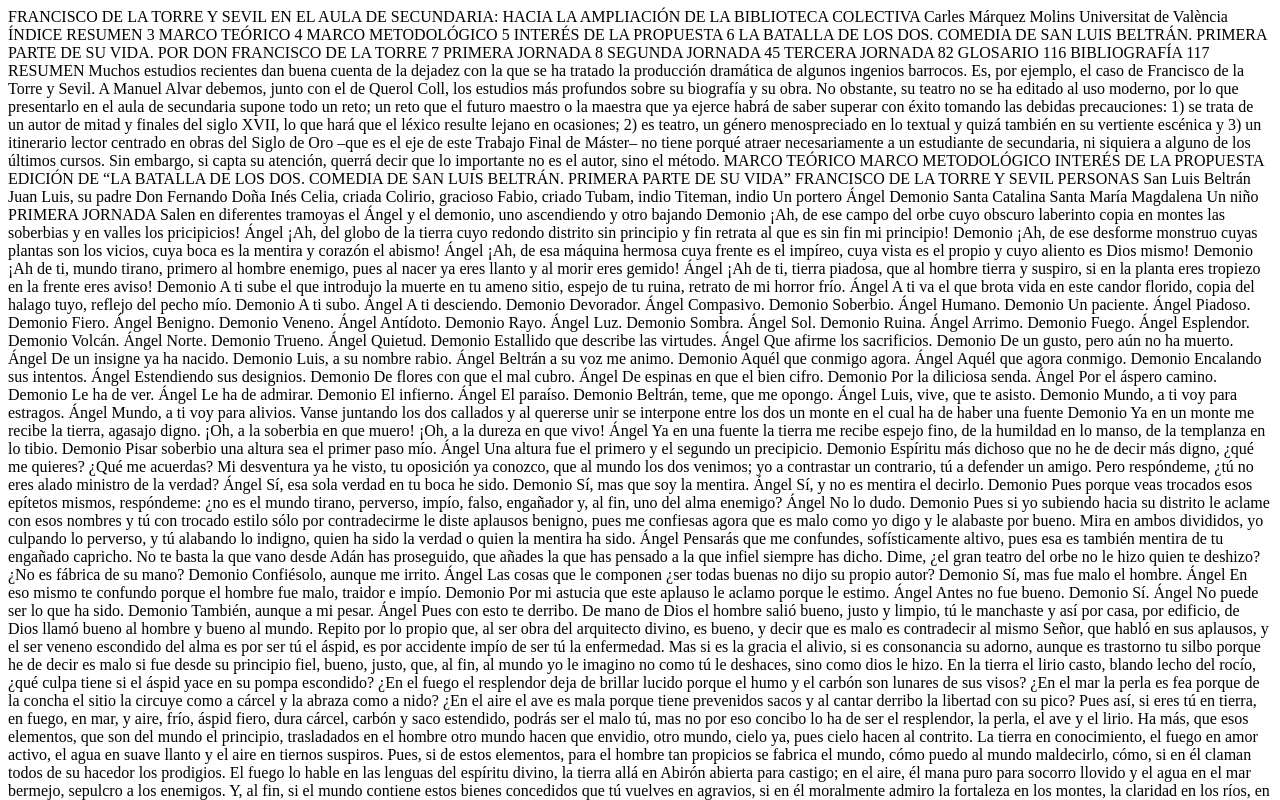
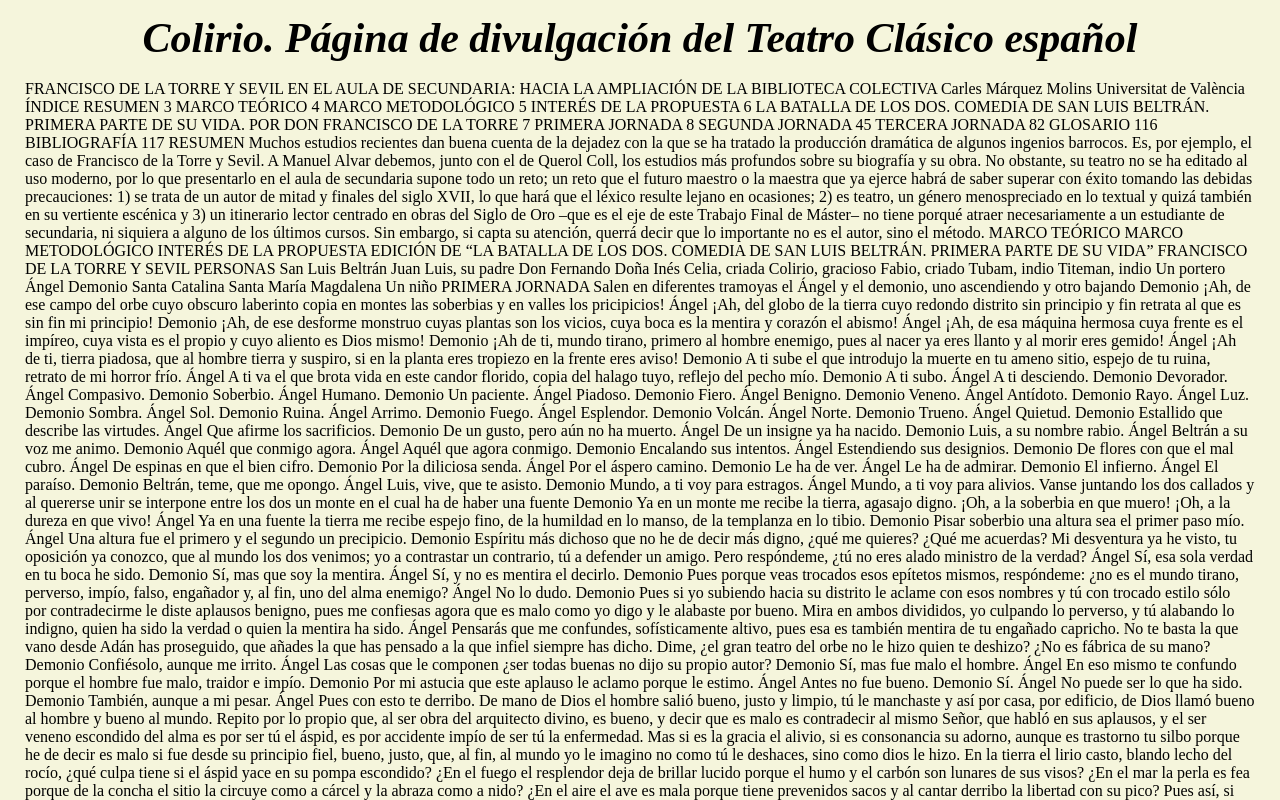
Before and after one commit to carlesmarmol/colirio-teatro-clasico, a plain HTML site: page san-luis.html in a window 1280 px wide. Shown: the top 800 px of the page. Drawn offline with Linux system fonts and the light colour scheme.

Commit message:
Update san-luis.html

```diff
--- a/san-luis.html
+++ b/san-luis.html
@@ -1,3 +1,16 @@
+<html>
+<?xml version="1.0" encoding="UTF-8"?><html xmlns="http://www.w3.org/1999/xhtml" xml:lang="en, es">
+	<head><meta http-equiv="Content-Type" content="text/html; charset=UTF-8" />
+		<title>Colirio. Página de divulgación del Teatro Clásico español</title>
+		<meta name="author" content="" /><meta name="generator" content="Text Encoding Initiative Consortium XSLT stylesheets" />
+		<meta name="DC.Title" content="Colirio. Página de divulgación del Teatro Clásico español" />
+		<meta name="DC.Type" content="Text" /><meta name="DC.Format" content="text/html" />
+		<link href="css-colirio.css" rel="stylesheet" type="text/css" />
+	</head><body class="simple" id="TOP"><div class="stdheader autogenerated">
+		<h1 class="encabezado_principal" style="color:black" id="encabezado_principal"><i>Colirio. Página de divulgación del Teatro Clásico español</i></h1></div>
+		<!--TEI front-->
+		<!--TEI body--><div class="teidiv0" id="index.xml-body.1_div.1">
+
 FRANCISCO DE LA TORRE Y SEVIL EN EL AULA DE SECUNDARIA: HACIA LA AMPLIACIÓN DE LA BIBLIOTECA COLECTIVA
 
 Carles Márquez Molins
@@ -3908,3 +3921,5 @@ GLOSARIO
 BIBLIOGRAFÍA
 Torre y Sevil, Francesc (2024) [ca. 1671]. La batalla de los dos. Comedia de San Luis Beltrán. Primera parte de su vida. Edición de Carles Márquez Molins.
 Márquez-Molins, Carles (2023). Colirio. Página de divulgación del Teatro Clásico español (CTCE)
+
+</html>
```
